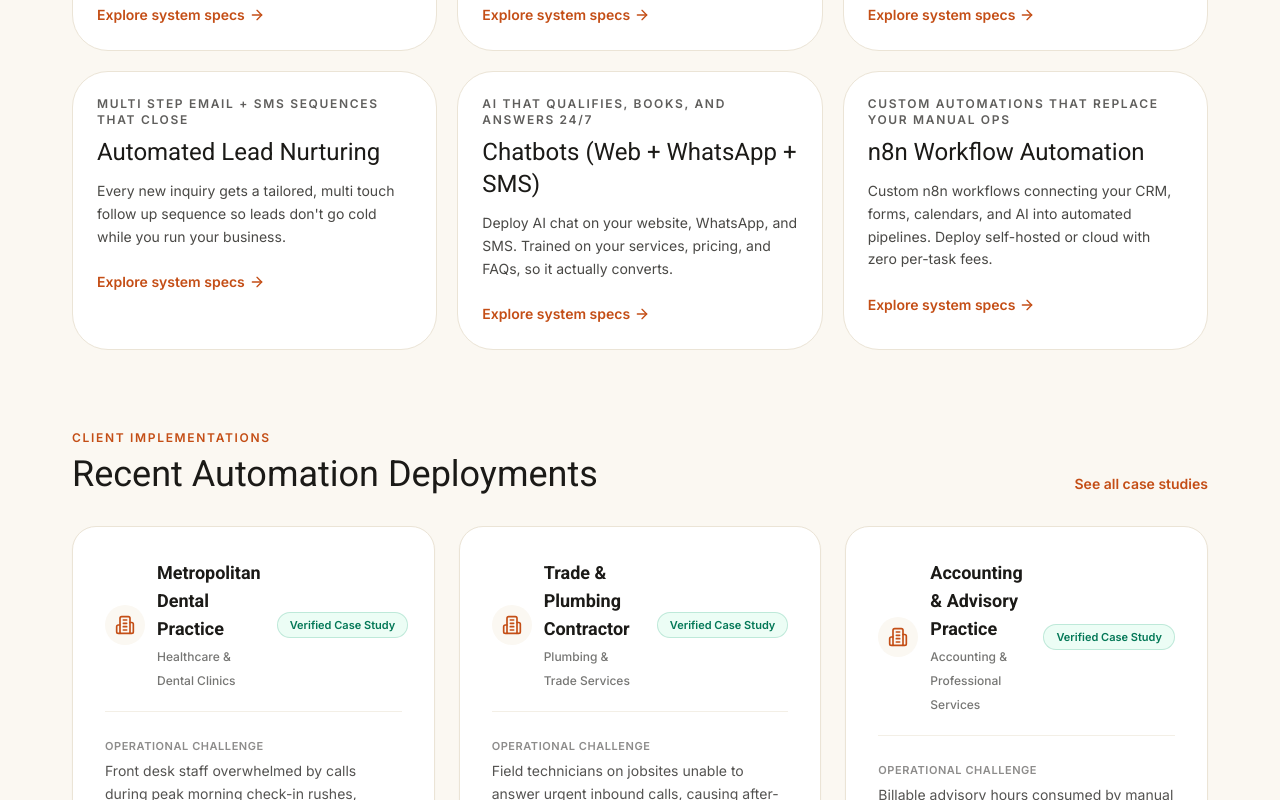
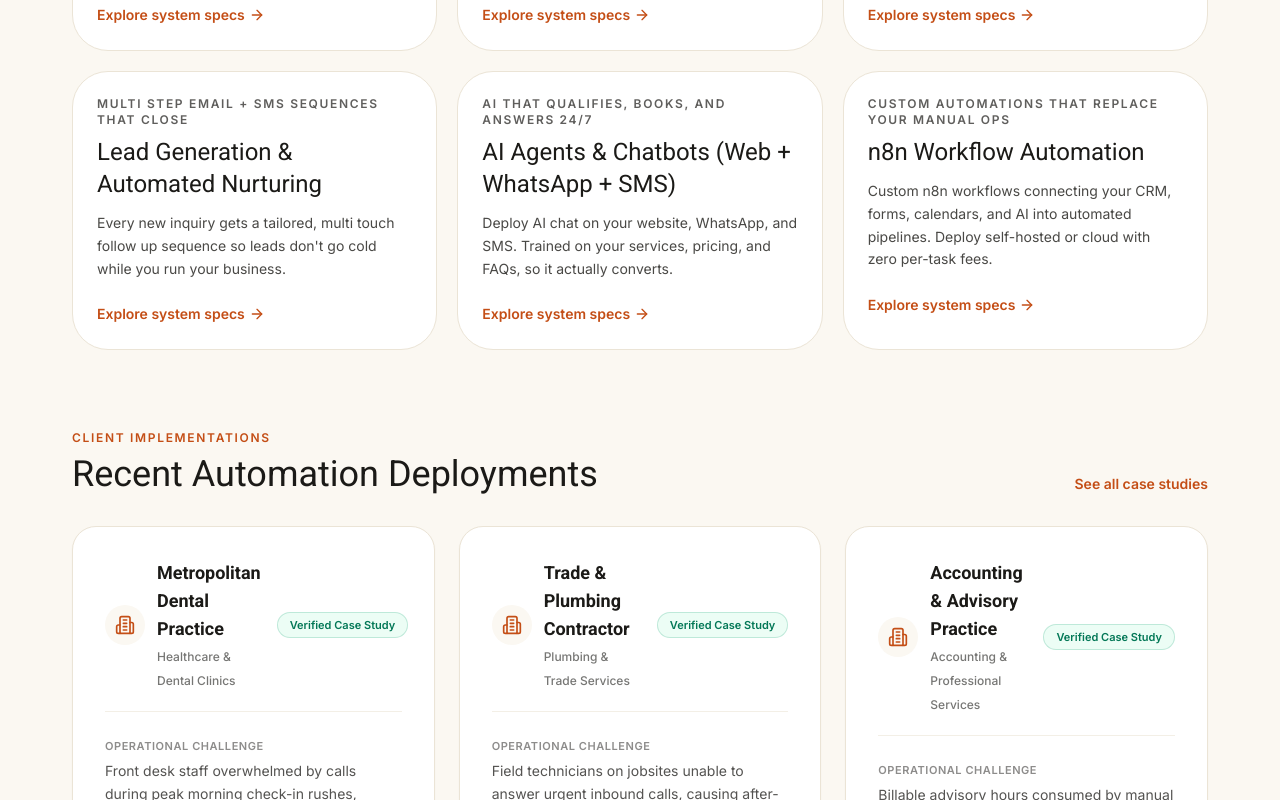
Before and after one commit to ahsan-arch/digitalx-solutions, a Next.js app: page / in a window 1280 px wide. Shown: the part 2360-3160 px from the top of the page. Built offline with nearby package versions, Linux system fonts and the light colour scheme; no server answers.

Commit message:
fix: resolve 404 on solution pages lead-generation and ai-agents-chatbots

```diff
--- a/src/app/solutions/[slug]/page.tsx
+++ b/src/app/solutions/[slug]/page.tsx
@@ -2,7 +2,7 @@ import type { Metadata } from "next";
 import Link from "next/link";
 import { notFound } from "next/navigation";
 import { ArrowRight, CheckCircle2, Clock, MessageSquare, Phone, ShieldCheck, Zap } from "lucide-react";
-import { getSolutionBySlug, results, solutions } from "@/data/redesign";
+import { getSolutionBySlug, results, solutionLegacyAliases, solutions } from "@/data/redesign";
 import { industries } from "@/data/industries";
 import {
   generateBreadcrumbSchema,
@@ -19,11 +19,16 @@ export function generateStaticParams() {
   const primarySlugs = solutions.map((solution) => ({ slug: solution.slug }));
   const legacySlugs = [
     { slug: "ai-voice-agents" },
+    { slug: "ai-voice-receptionists" },
+    { slug: "ai-agents-chatbots" },
     { slug: "chatbots" },
+    { slug: "lead-generation" },
     { slug: "automated-lead-nurturing" },
+    { slug: "hubspot-automation" },
     { slug: "crm-integration" },
   ];
-  return [...primarySlugs, ...legacySlugs];
+  const allSlugs = Array.from(new Set([...primarySlugs.map((s) => s.slug), ...legacySlugs.map((s) => s.slug)]));
+  return allSlugs.map((slug) => ({ slug }));
 }
 
 export async function generateMetadata({ params }: { params: Promise<PageParams> }): Promise<Metadata> {
@@ -56,8 +61,15 @@ export default async function SolutionDetailPage({ params }: { params: Promise<P
     notFound();
   }
 
-  const relatedIndustries = industries.filter((industry) => industry.relatedSolutionSlugs.includes(solution.slug));
-  const relatedCaseStudies = results.filter((r) => r.solutionsUsed.includes(solution.slug));
+  const aliasSlug = solutionLegacyAliases[solution.slug];
+  const matchingSlugs = aliasSlug ? [solution.slug, aliasSlug] : [solution.slug];
+
+  const relatedIndustries = industries.filter((industry) =>
+    industry.relatedSolutionSlugs.some((s) => matchingSlugs.includes(s as any))
+  );
+  const relatedCaseStudies = results.filter((r) =>
+    r.solutionsUsed.some((s) => matchingSlugs.includes(s as any))
+  );
 
   const breadcrumbSchema = generateBreadcrumbSchema([
     { name: "Home", url: siteConfig.domain },
--- a/src/data/development-services.ts
+++ b/src/data/development-services.ts
@@ -219,8 +219,8 @@ export const developmentServices: DevelopmentService[] = [
       }
     ],
     relatedSolutions: [
-      { title: "AI Voice Receptionists", href: "/solutions/ai-voice-receptionists" },
-      { title: "AI Agents & Chatbots", href: "/solutions/chatbots" },
+      { title: "AI Voice Receptionists", href: "/solutions/ai-voice-agents" },
+      { title: "AI Agents & Chatbots", href: "/solutions/ai-agents-chatbots" },
       { title: "API & Webhook Integrations", href: "/development/api-webhook-integrations" }
     ],
     relatedInsights: [
--- a/src/data/redesign.ts
+++ b/src/data/redesign.ts
@@ -532,8 +532,9 @@ export const solutions: Solution[] = [
     ],
   },
   {
-    slug: "automated-lead-nurturing",
-    name: "Automated Lead Nurturing",
+    slug: "lead-generation",
+    name: "Lead Generation & Automated Nurturing",
+    metaTitle: "Automated Lead Nurturing & Lead Generation",
     tagline: "Multi step email + SMS sequences that close",
     summary:
       "Every new inquiry gets a tailored, multi touch follow up sequence so leads don't go cold while you run your business.",
@@ -551,7 +552,7 @@ export const solutions: Solution[] = [
     ],
     bestFor:
       "Services with consideration cycles, med spas, legal, mortgage, fitness memberships, home improvement estimates.",
-    legacyPaths: [],
+    legacyPaths: ["/solutions/automated-lead-nurturing"],
     group: "nurture",
     workflowSteps: [
       {
@@ -676,8 +677,9 @@ export const solutions: Solution[] = [
     ],
   },
   {
-    slug: "chatbots",
-    name: "Chatbots (Web + WhatsApp + SMS)",
+    slug: "ai-agents-chatbots",
+    name: "AI Agents & Chatbots (Web + WhatsApp + SMS)",
+    metaTitle: "AI Agents for Business & Intelligent Chatbots",
     tagline: "AI that qualifies, books, and answers 24/7",
     summary:
       "Deploy AI chat on your website, WhatsApp, and SMS. Trained on your services, pricing, and FAQs, so it actually converts.",
@@ -695,7 +697,7 @@ export const solutions: Solution[] = [
     ],
     bestFor:
       "Any business with a website doing more than $10k/mo in leads, especially multi location and after hours heavy.",
-    legacyPaths: ["/services/conversational-ai"],
+    legacyPaths: ["/services/conversational-ai", "/solutions/chatbots"],
     group: "nurture",
     workflowSteps: [
       {
@@ -1404,11 +1406,18 @@ export const solutions: Solution[] = [
   },
 ];
 
-const solutionLegacyAliases: Record<string, string> = {
+export const solutionLegacyAliases: Record<string, string> = {
+  // Legacy aliases -> Canonical slugs
   "ai-voice-receptionists": "ai-voice-agents",
   "chatbots": "ai-agents-chatbots",
   "automated-lead-nurturing": "lead-generation",
   "crm-integration": "hubspot-automation",
+
+  // Canonical slugs -> Legacy aliases (bidirectional lookup safety)
+  "ai-voice-agents": "ai-voice-receptionists",
+  "ai-agents-chatbots": "chatbots",
+  "lead-generation": "automated-lead-nurturing",
+  "hubspot-automation": "crm-integration",
 };
 
 export function getSolutionBySlug(slug: string): Solution | undefined {
```
Also changed, not shown: public/llms.txt.
